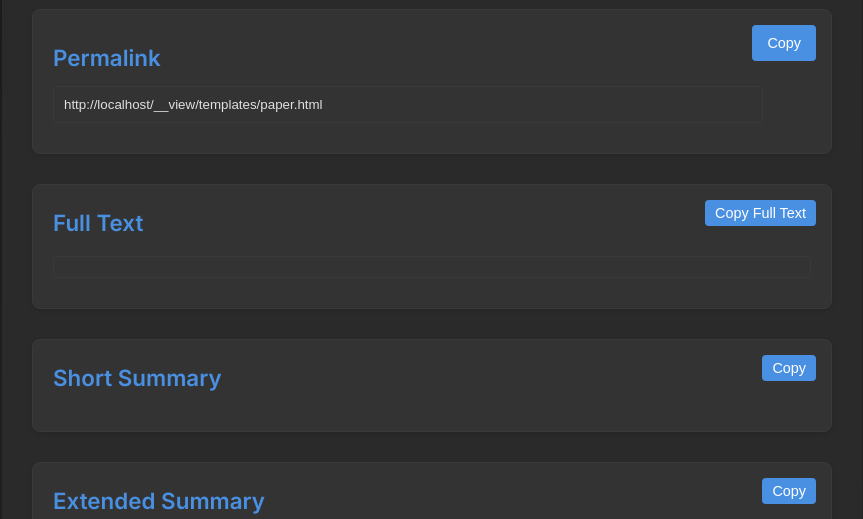
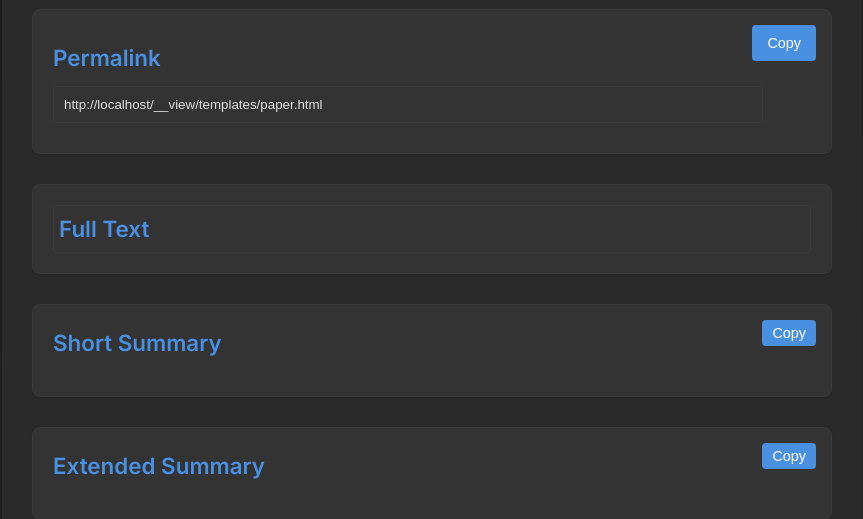
Before and after one commit to tcspears/article_summaries, a Flask app: template templates/paper.html in a window 1280 px wide. Shown: the part 271-790 px from the top of the page, without its empty margins (208-1071 px from the left). Run offline with Flask 3, Linux system fonts and the light colour scheme; the template is opened without the code that fills it, so the values that code supplies are empty; parts of the project's set-up code (start-up, migrations or seed data) failed here and were passed over.

Commit message:
Made Full Text section collapsible

```diff
--- a/static/css/style.css
+++ b/static/css/style.css
@@ -258,3 +258,22 @@ select:disabled {
     border-radius: 4px; /* Rounded corners */
     margin-bottom: 10px; /* Space between text and button */
 }
+
+.full-text .collapsible {
+    cursor: pointer; /* Change cursor to pointer to indicate it's clickable */
+    color: var(--primary-color); /* Use primary color for the header */
+    margin: 0; /* Remove default margin */
+    padding: 5px; /* Reduced padding for a smaller clickable area */
+    border: 1px solid var(--border-color); /* Add border for better visibility */
+    border-radius: 4px; /* Rounded corners */
+    background-color: var(--summary-bg); /* Background color */
+    transition: background-color 0.3s ease; /* Smooth background transition */
+}
+
+.full-text .collapsible:hover {
+    background-color: var(--hover-color); /* Change background on hover */
+}
+
+.summary-content .copy-btn {
+    margin-top: 10px; /* Add space above the button */
+}
--- a/templates/paper.html
+++ b/templates/paper.html
@@ -35,11 +35,11 @@
 
         <!-- New Full Text Section -->
         <div class="full-text summary">
-            <h2>Full Text</h2>
-            <div class="summary-content" id="fullTextContent">
+            <h2 class="collapsible" id="fullTextHeader" onclick="toggleFullText()">Full Text</h2>
+            <div class="summary-content" id="fullTextContent" style="display: none;">
                 {{ full_text }}
+                <button class="copy-btn" onclick="copyFullText()" style="margin-top: 10px;">Copy</button>
             </div>
-            <button class="copy-btn" onclick="copyFullText()">Copy Full Text</button>
         </div>
 
         <div id="shortSummary" class="summary"></div>
@@ -234,5 +234,15 @@
             }
         }
     </script>
+    <script>
+        function toggleFullText() {
+            const fullTextContent = document.getElementById('fullTextContent');
+            if (fullTextContent.style.display === 'none') {
+                fullTextContent.style.display = 'block'; // Show the full text
+            } else {
+                fullTextContent.style.display = 'none'; // Hide the full text
+            }
+        }
+    </script>
 </body>
 </html>
```
